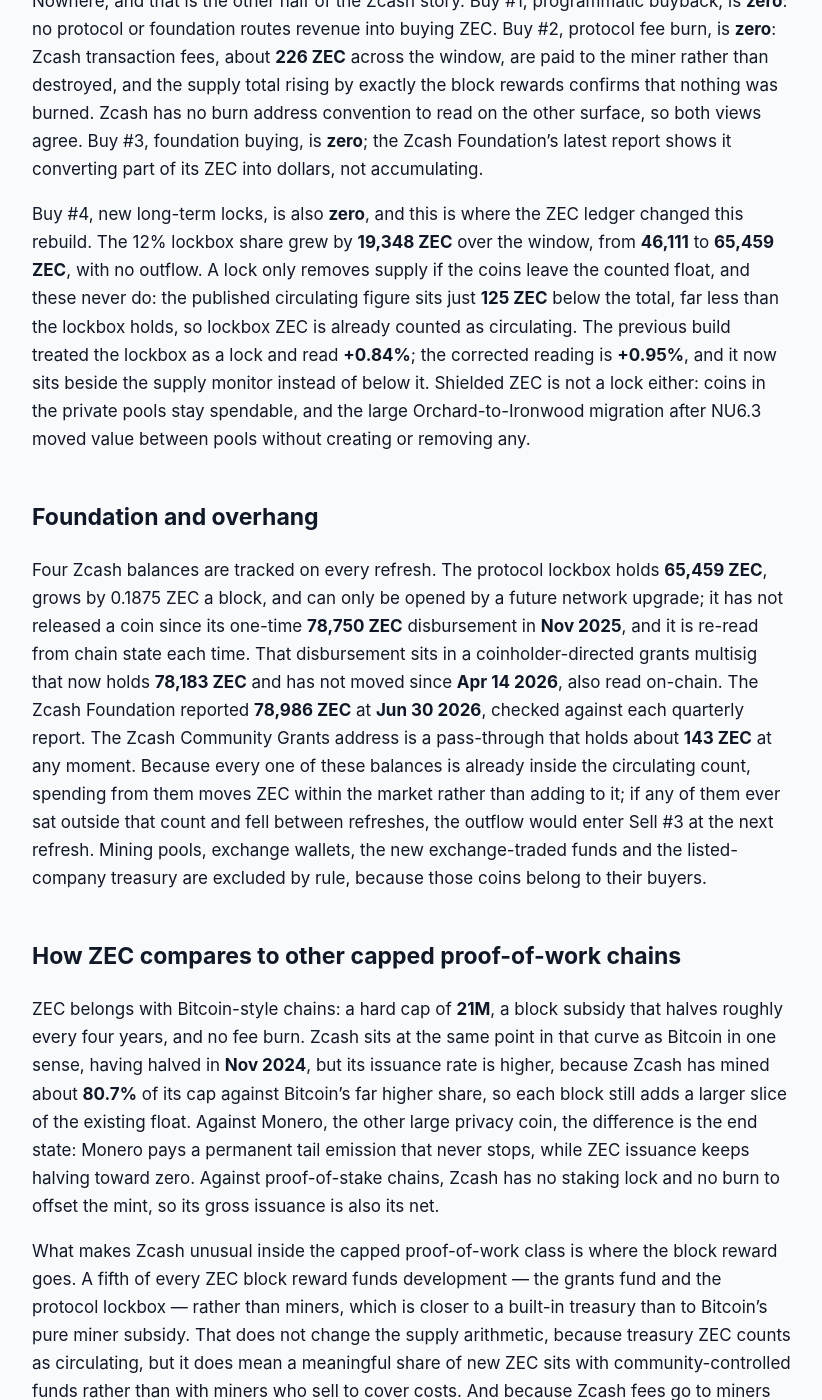
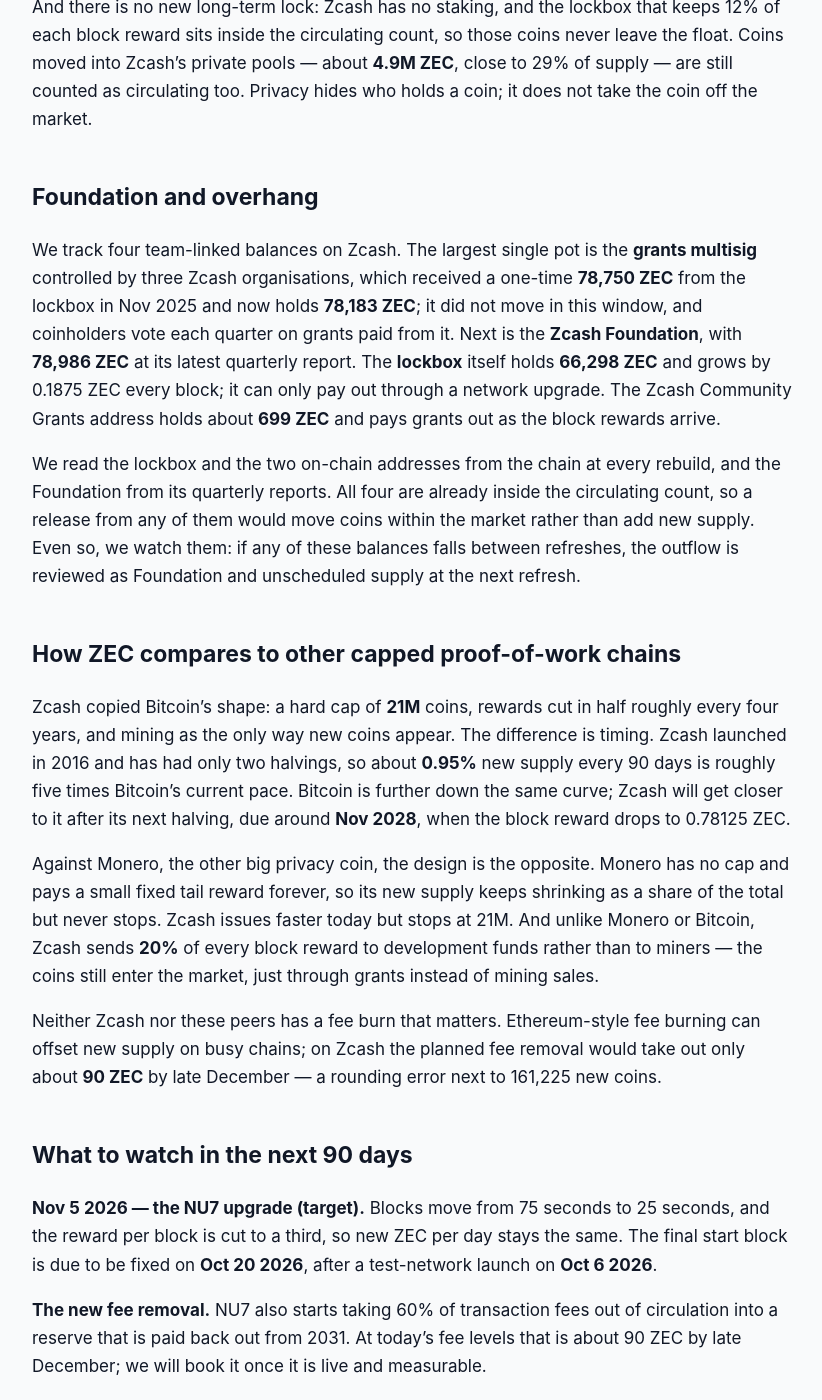
Before and after one commit to jeevansongmy-spec/mrnasdog-articles, a Jekyll site: the page built from crypto/zec-pressure-framework.md, in a window 1280 px wide and 1400 px high, scrolled down 1535 px. Shown: the whole window, without its empty margins (228-1050 px from the left). Built offline with Jekyll 4.4.1, drawn with Linux system fonts in a browser that asks for light colours; some of the changed text lies outside the part shown.

Commit message:
publish: crypto/zec-pressure-framework

```diff
--- a/crypto/zec-pressure-framework.md
+++ b/crypto/zec-pressure-framework.md
@@ -1,6 +1,6 @@
 ---
-title:         "ZEC Inflation Analysis · September 2026 · Supply growing, projected to keep growing"
-description:   "Zcash supply growing: 161,234 ZEC mined over 90 days at 1.5625 per block, nothing burned, bought back or locked. +0.95% net, projected to keep growing."
+title:         "ZEC Inflation Analysis · September 2026 · Supply growing · projected to keep growing"
+description:   "ZEC supply is growing: Zcash created 161,225 ZEC in 90 days at 1.5625 ZEC per block, with no burn or buyback, so supply rose +0.95% and should do the same next."
 canonical_url: "https://mrnasdog.com/research/zec/inflation"
 tags:          ["crypto", "zec", "zcash", "privacy"]
 published:     true
@@ -8,42 +8,56 @@ published:     true
 
 *Originally published at [https://mrnasdog.com/research/zec/inflation](https://mrnasdog.com/research/zec/inflation)*
 
-# ZEC Inflation Analysis · September 2026 · Supply growing, projected to keep growing
+# ZEC Inflation Analysis · September 2026 · Supply growing · projected to keep growing
 
-Zcash, the proof-of-work privacy coin, adds new ZEC with every block and removes none. Over the last 90 days the Zcash chain produced **103,190 blocks** at **1.5625 ZEC** each, issuing **161,234 ZEC**, while nothing was burned, bought back or locked. That puts the MrNasdog Pressure Framework reading for ZEC at **+0.95% net** over the last 90 days against a supply-monitor reading of **+0.96%** — a gap of **0.01 percentage points**, which is agreement, not conflict. ZEC supply follows a Bitcoin-style halving schedule toward a hard cap of **21M ZEC**, and the next Zcash halving is not due until about **Nov 2028**.
+ZEC, the coin of the Zcash privacy chain, is inflationary at a steady, known pace: every Zcash block creates **1.5625 ZEC**, and the **103,184 blocks** of the last 90 days created **161,225 ZEC**, while nothing was burned or bought back. The MrNasdog Pressure Framework reads Zcash supply up **+0.95%** over 90 days and the same for the next 90 days, against a monitor reading of **+0.97%**. The 21M ZEC cap and the next halving, due around **Nov 2028**, are what slow it down.
 
 ## The verdict, in one paragraph
 
-For the 90-day window ending **Sep 25 2026**, the Pressure Framework reads **ZEC at +0.95% net**: the sell side added **161,234 ZEC** of fresh block rewards and the buy side removed **zero**. The independent supply monitor reads the realised 90-day change at **+0.96%**. The gap is **0.01 percentage points**, far inside the framework's half-point tolerance, so ZEC ships with **no data-conflict flag**. The forward column reads the same **+0.95%**, because the planned NU7 upgrade keeps Zcash issuance per day unchanged and no halving falls in the next 90 days. The label for ZEC is **a capped proof-of-work chain in its steady emission phase**: new supply arrives every 75 seconds at a fixed rate, and nothing on the chain takes any back.
+For the 90-day window ending **Sep 29 2026**, the Pressure Framework reads **ZEC at +0.95% net**: the sell side added **161,225 ZEC** of block rewards and the buy side removed **0 ZEC**, measured against **16.95M ZEC** in circulation. The inflation monitor, which reads the supply count day by day, shows **+0.97%** for the same period, a gap of only **0.02 percentage points** — well inside the 0.5-point band, so no warning chip is shown. Zcash’s own supply count rose by exactly the block rewards across the window, to the last decimal. The next 90 days look the same: **+0.95%**. The label that fits: **a capped proof-of-work chain still in its high-issuance years, with no burn**.
 
 ## Sell pressure: where new ZEC comes from
 
-Sell #1, protocol inflation, carries the whole Zcash sell side at **161,234 ZEC**. Every Zcash block pays a **1.5625 ZEC** subsidy, split three ways by consensus: **80%** to the miner, **8%** to the Zcash Community Grants fund and **12%** to a protocol-held development lockbox. All three shares are new ZEC the moment the block is mined, and all three are counted as circulating, so the framework books the full subsidy once and does not book it again when the development funds later spend it. The figure was measured, not assumed. The chain's own supply total rose by exactly **103,190 × 1.5625** ZEC across the window, to the last fraction of a coin, and the same check held at three points inside the window, including the block where the NU6.3 Ironwood upgrade activated on **Jul 28 2026**. Zcash ran slightly slow, at a measured **75.36 seconds** per block against its 75-second target. Because the Zcash block reward is paid per block and the difficulty rule does not repay lost time, the slow pace means fewer blocks and fewer ZEC — about **766 ZEC** less than a perfectly timed chain would have issued — so the measured block count is used.
+Protocol inflation is the only sell row with a number, and it is large: **161,225 ZEC** in 90 days, about **1,791 ZEC a day**. Zcash pays **1.5625 ZEC** for each mined block, and since the Nov 2025 network upgrade that reward is split three ways: **80%** to the miner (128,980 ZEC this window), **8%** to the Zcash Community Grants fund (12,898 ZEC) and **12%** to the Zcash lockbox (19,347 ZEC), the pot that coinholders now direct. The chain produced a block every **75.4 seconds** on average, slightly slower than its 75-second target, so we count the blocks that really happened rather than the target — the target would have claimed about 775 ZEC too many.
 
-Sell #2, vesting unlocks, is **zero**. The founders' reward that paid early Zcash backers ended with the Canopy upgrade in **Nov 2020**, and no unlock schedule remains; the two development-fund shares are paid out of each block and are already inside Sell #1. Sell #3, foundation and unscheduled unlocks, is **zero**: none of the team-linked ZEC balances released new coins into the market, and all of them already sit inside the counted float. Sell #4, long-term locked or bankruptcy supply, is **zero**: no estate or trustee is distributing ZEC, and the listed company that holds about **323K ZEC** bought those coins on the open market.
+Vesting unlocks are **0**, and permanently so. Zcash never sold coins to investors; its founders were paid through a founders’ reward taken from each block, which ended in Nov 2020. There is no vesting contract and no locked team bucket left to open.
+
+Foundation and unscheduled unlocks are **0**. The team-linked balances exist — they are listed in the overhang section below — but every one of them is already counted as circulating, so spending or selling them moves coins inside the market rather than adding new ones. Long-term locked or bankruptcy supply is also **0**: no estate or trustee holds ZEC for release, and the US exchange-traded fund that holds ZEC buys its coins on the open market.
 
 ## Buy pressure: where new ZEC goes
 
-Nowhere, and that is the other half of the Zcash story. Buy #1, programmatic buyback, is **zero**: no protocol or foundation routes revenue into buying ZEC. Buy #2, protocol fee burn, is **zero**: Zcash transaction fees, about **226 ZEC** across the window, are paid to the miner rather than destroyed, and the supply total rising by exactly the block rewards confirms that nothing was burned. Zcash has no burn address convention to read on the other surface, so both views agree. Buy #3, foundation buying, is **zero**; the Zcash Foundation's latest report shows it converting part of its ZEC into dollars, not accumulating.
+All four buy rows are **0**. There is no programmatic buyback: no contract, treasury or company program buys ZEC for the project. There is no protocol fee burn yet either. Zcash fees are tiny — about **2.8 ZEC a day** in recent weeks — and today all of them go to the miner, which is why the supply count rose by exactly the block rewards and not a coin less.
 
-Buy #4, new long-term locks, is also **zero**, and this is where the ZEC ledger changed this rebuild. The 12% lockbox share grew by **19,348 ZEC** over the window, from **46,111** to **65,459 ZEC**, with no outflow. A lock only removes supply if the coins leave the counted float, and these never do: the published circulating figure sits just **125 ZEC** below the total, far less than the lockbox holds, so lockbox ZEC is already counted as circulating. The previous build treated the lockbox as a lock and read **+0.84%**; the corrected reading is **+0.95%**, and it now sits beside the supply monitor instead of below it. Shielded ZEC is not a lock either: coins in the private pools stay spendable, and the large Orchard-to-Ironwood migration after NU6.3 moved value between pools without creating or removing any.
+The Zcash Foundation reports no ZEC purchases; it pays for its work from its own reserves. And there is no new long-term lock: Zcash has no staking, and the lockbox that keeps 12% of each block reward sits inside the circulating count, so those coins never leave the float. Coins moved into Zcash’s private pools — about **4.9M ZEC**, close to 29% of supply — are still counted as circulating too. Privacy hides who holds a coin; it does not take the coin off the market.
 
 ## Foundation and overhang
 
-Four Zcash balances are tracked on every refresh. The protocol lockbox holds **65,459 ZEC**, grows by 0.1875 ZEC a block, and can only be opened by a future network upgrade; it has not released a coin since its one-time **78,750 ZEC** disbursement in **Nov 2025**, and it is re-read from chain state each time. That disbursement sits in a coinholder-directed grants multisig that now holds **78,183 ZEC** and has not moved since **Apr 14 2026**, also read on-chain. The Zcash Foundation reported **78,986 ZEC** at **Jun 30 2026**, checked against each quarterly report. The Zcash Community Grants address is a pass-through that holds about **143 ZEC** at any moment. Because every one of these balances is already inside the circulating count, spending from them moves ZEC within the market rather than adding to it; if any of them ever sat outside that count and fell between refreshes, the outflow would enter Sell #3 at the next refresh. Mining pools, exchange wallets, the new exchange-traded funds and the listed-company treasury are excluded by rule, because those coins belong to their buyers.
+We track four team-linked balances on Zcash. The largest single pot is the **grants multisig** controlled by three Zcash organisations, which received a one-time **78,750 ZEC** from the lockbox in Nov 2025 and now holds **78,183 ZEC**; it did not move in this window, and coinholders vote each quarter on grants paid from it. Next is the **Zcash Foundation**, with **78,986 ZEC** at its latest quarterly report. The **lockbox** itself holds **66,298 ZEC** and grows by 0.1875 ZEC every block; it can only pay out through a network upgrade. The Zcash Community Grants address holds about **699 ZEC** and pays grants out as the block rewards arrive.
+
+We read the lockbox and the two on-chain addresses from the chain at every rebuild, and the Foundation from its quarterly reports. All four are already inside the circulating count, so a release from any of them would move coins within the market rather than add new supply. Even so, we watch them: if any of these balances falls between refreshes, the outflow is reviewed as Foundation and unscheduled supply at the next refresh.
 
 ## How ZEC compares to other capped proof-of-work chains
 
-ZEC belongs with Bitcoin-style chains: a hard cap of **21M**, a block subsidy that halves roughly every four years, and no fee burn. Zcash sits at the same point in that curve as Bitcoin in one sense, having halved in **Nov 2024**, but its issuance rate is higher, because Zcash has mined about **80.7%** of its cap against Bitcoin's far higher share, so each block still adds a larger slice of the existing float. Against Monero, the other large privacy coin, the difference is the end state: Monero pays a permanent tail emission that never stops, while ZEC issuance keeps halving toward zero. Against proof-of-stake chains, Zcash has no staking lock and no burn to offset the mint, so its gross issuance is also its net.
+Zcash copied Bitcoin’s shape: a hard cap of **21M** coins, rewards cut in half roughly every four years, and mining as the only way new coins appear. The difference is timing. Zcash launched in 2016 and has had only two halvings, so about **0.95%** new supply every 90 days is roughly five times Bitcoin’s current pace. Bitcoin is further down the same curve; Zcash will get closer to it after its next halving, due around **Nov 2028**, when the block reward drops to 0.78125 ZEC.
 
-What makes Zcash unusual inside the capped proof-of-work class is where the block reward goes. A fifth of every ZEC block reward funds development — the grants fund and the protocol lockbox — rather than miners, which is closer to a built-in treasury than to Bitcoin's pure miner subsidy. That does not change the supply arithmetic, because treasury ZEC counts as circulating, but it does mean a meaningful share of new ZEC sits with community-controlled funds rather than with miners who sell to cover costs. And because Zcash fees go to miners rather than being destroyed, the ZEC fee market offsets none of that issuance, whatever the traffic.
+Against Monero, the other big privacy coin, the design is the opposite. Monero has no cap and pays a small fixed tail reward forever, so its new supply keeps shrinking as a share of the total but never stops. Zcash issues faster today but stops at 21M. And unlike Monero or Bitcoin, Zcash sends **20%** of every block reward to development funds rather than to miners — the coins still enter the market, just through grants instead of mining sales.
+
+Neither Zcash nor these peers has a fee burn that matters. Ethereum-style fee burning can offset new supply on busy chains; on Zcash the planned fee removal would take out only about **90 ZEC** by late December — a rounding error next to 161,225 new coins.
 
 ## What to watch in the next 90 days
 
-First, NU7: Zcash developers target mainnet activation on **Nov 5 2026**, with the activation height to be fixed on **Oct 20 2026**. NU7 cuts block spacing from 75 to 25 seconds and divides the reward per block to match, so ZEC issuance per day should not change; the framework will re-measure the real block pace after it lands. Second, NU7's sustainability mechanism sets aside at least 60% of fees for later reissue — small at today's fee levels, but the first Zcash buy-side mechanism if it ships. Third, NU7 disables the old transaction format, which leaves about **22,430 ZEC** in the legacy Sprout pool unspendable; those coins stay in the circulating count, so the framework will watch whether that count is revised. Fourth, any network upgrade that opens the **65,459 ZEC** lockbox would change the Foundation and overhang section, though its coins already count as circulating.
+**Nov 5 2026 — the NU7 upgrade (target).** Blocks move from 75 seconds to 25 seconds, and the reward per block is cut to a third, so new ZEC per day stays the same. The final start block is due to be fixed on **Oct 20 2026**, after a test-network launch on **Oct 6 2026**.
+
+**The new fee removal.** NU7 also starts taking 60% of transaction fees out of circulation into a reserve that is paid back out from 2031. At today’s fee levels that is about 90 ZEC by late December; we will book it once it is live and measurable.
+
+**Old private coins become frozen.** NU7 ends the oldest transaction format, so about **22,300 ZEC** still in the original 2016 private pool becomes unspendable. Those coins stay in the circulating count, so the Pressure Framework number does not change, but it is supply that can no longer trade.
+
+**Coinholder grant votes.** The third-quarter grant vote closes on **Sep 29 2026**; payouts come from the grants multisig and move coins already in the market. A new lockbox payout would need its own network upgrade, and none is scheduled.
 
 ## Summary
 
-The MrNasdog Pressure Framework reads ZEC at **+0.95% net** over the trailing 90 days and **+0.95%** over the next 90, with **161,234 ZEC** of block rewards and nothing on the buy side. The structural mechanism is a capped proof-of-work Zcash chain paying **1.5625 ZEC** a block, a fifth of it to development funds that already count as circulating, with no burn, no buyback and no staking lock. The key risk is simply that issuance runs unopposed: until the next halving, ZEC supply grows at close to **1%** every 90 days. The ceiling is the **21M ZEC** cap, with the next halving to **0.78125 ZEC** per block expected around **Nov 2028**.
+ZEC is inflationary on a fixed, predictable schedule: Zcash creates **1.5625 ZEC** per block, **161,225 ZEC** over the last 90 days, and nothing burns or buys any of it back, so supply grows about **+0.95%** every 90 days. The Pressure Framework and the inflation monitor agree within **0.02 percentage points**. The main risk is simply that steady flow of new coins, 80% of it to miners who usually sell to cover costs, while the team-linked pots are already counted in the market. The ceiling is hard: ZEC stops at **21M**, and the next halving, around **Nov 2028**, cuts the flow in half.
 
-*MrNasdog Pressure Framework analysis of ZEC, Metric 1 — Inflation. Data + explanation only. Not financial advice. Updated Sep 25 2026.*
+---
+
+*MrNasdog Pressure Framework analysis of ZEC, Metric 1 — Inflation. Data + explanation only. Not financial advice. Checked Sep 29 2026.*
```
